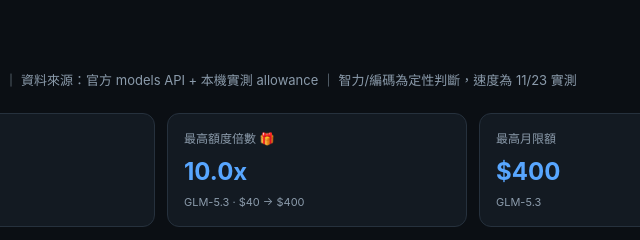
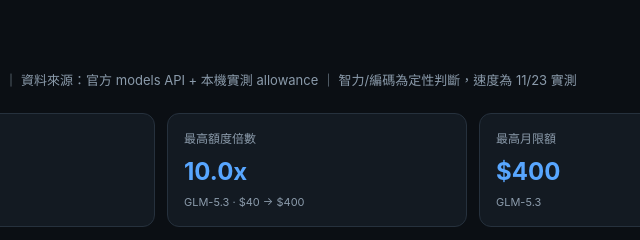
Before and after one commit to hing2018/go-plus-models-compare, a plain HTML site: page index.html in a window 1280 px wide. Shown: the top 240 px of the page, 479-1119 px from the left. Drawn offline with Linux system fonts and the light colour scheme.

Commit message:
Clarify highest-multiplier card label

```diff
--- a/index.html
+++ b/index.html
@@ -159,7 +159,7 @@ function renderCards(){
   $("#cards").innerHTML = `
     <div class="card g"><div class="label">最便宜（真正成本/1M）</div><div class="val">$${fmt(min.c)}</div><div class="note">${min.name}</div></div>
     <div class="card g"><div class="label">唯一折扣倍率</div><div class="val">${(1-disc.ratio)*100}% off</div><div class="note">${disc.name} · 倍率 ${disc.ratio}x</div></div>
-    <div class="card b"><div class="label">最高額度倍數 🎁</div><div class="val">${calc(bestMult).mult.toFixed(1)}x</div><div class="note">${bestMult.name} · $${bestMult.planFee??40} → $${bestMult.limit}</div></div>
+    <div class="card b"><div class="label">最高額度倍數</div><div class="val">${calc(bestMult).mult.toFixed(1)}x</div><div class="note">${bestMult.name} · $${bestMult.planFee??40} → $${bestMult.limit}</div></div>
     <div class="card b"><div class="label">最高月限額</div><div class="val">$${maxL.limit}</div><div class="note">${maxL.name}</div></div>`;
 }
 
```
